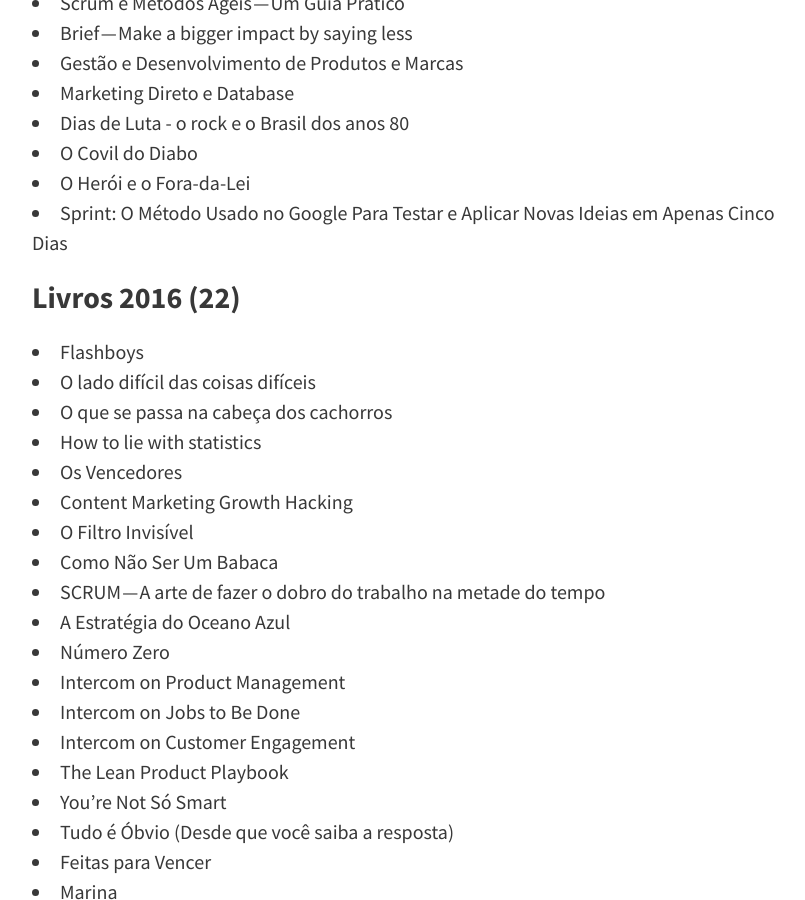
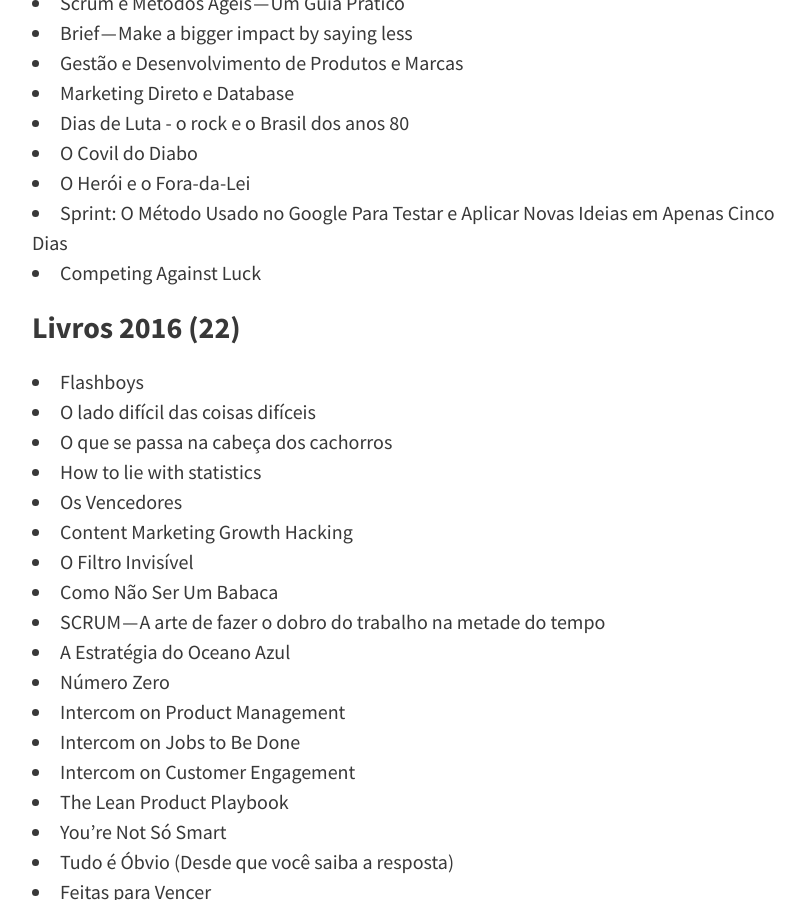
Before and after one commit to felipecbarbosa/felipecbarbosa.github.io, a Jekyll site: the page built from leituras.md, in a window 1280 px wide and 900 px high, scrolled down 580 px. Shown: the whole window, without its empty margins (224-1029 px from the left). Built offline with Jekyll 4.4.1, drawn with Linux system fonts in a browser that asks for light colours; nearby versions of some CDN libraries; comment, search, counter and statistics services are not loaded.

Commit message:
Added Competing Against Luck to leituras

```diff
--- a/leituras.md
+++ b/leituras.md
@@ -19,6 +19,7 @@ Sempre procuro encontrar um tempo no meu dia-a-dia para colocar a leitura em dia
 - O Covil do Diabo
 - O Herói e o Fora-da-Lei
 - Sprint: O Método Usado no Google Para Testar e Aplicar Novas Ideias em Apenas Cinco Dias
+- Competing Against Luck
 
 ### Livros 2016 (22)
 - Flashboys
```
